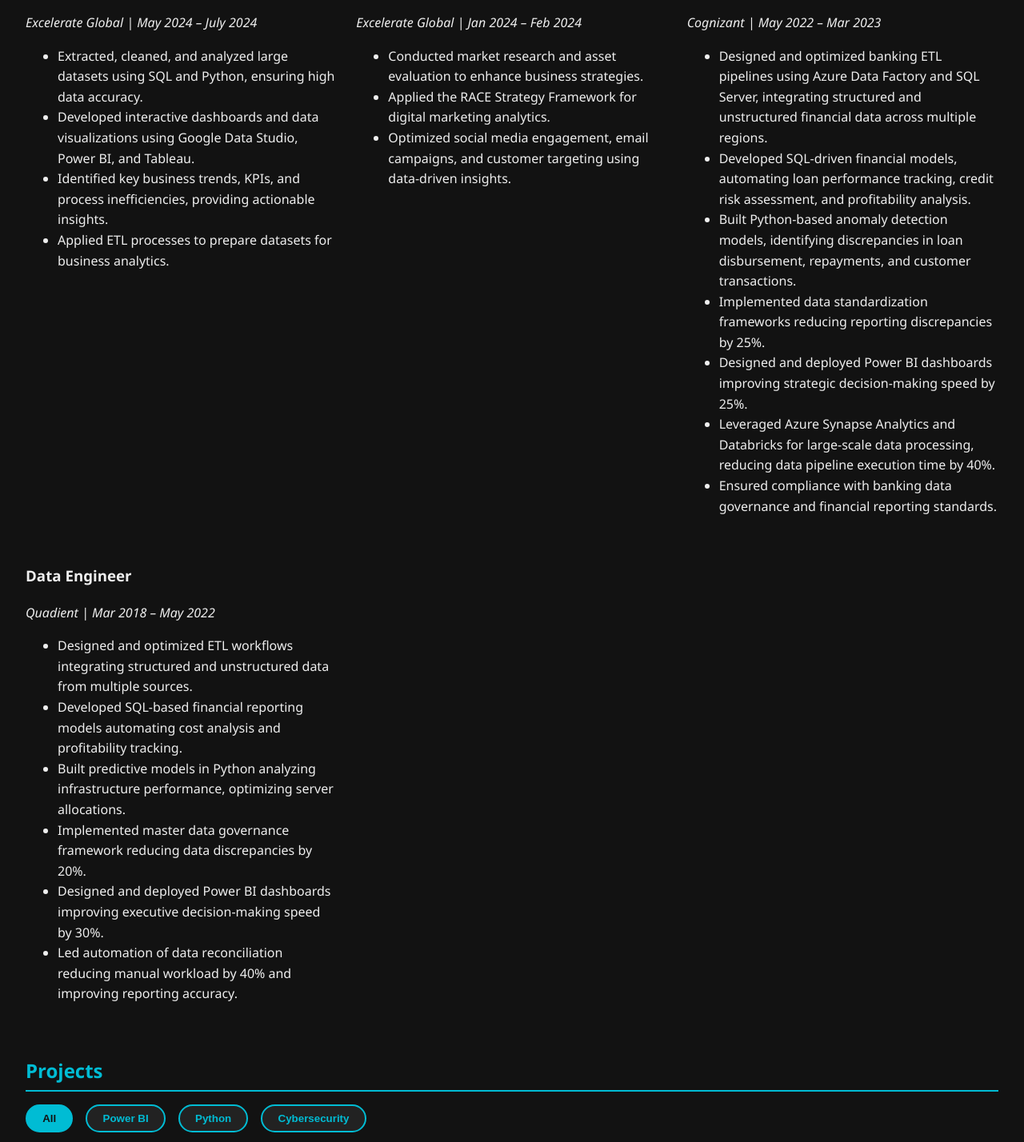
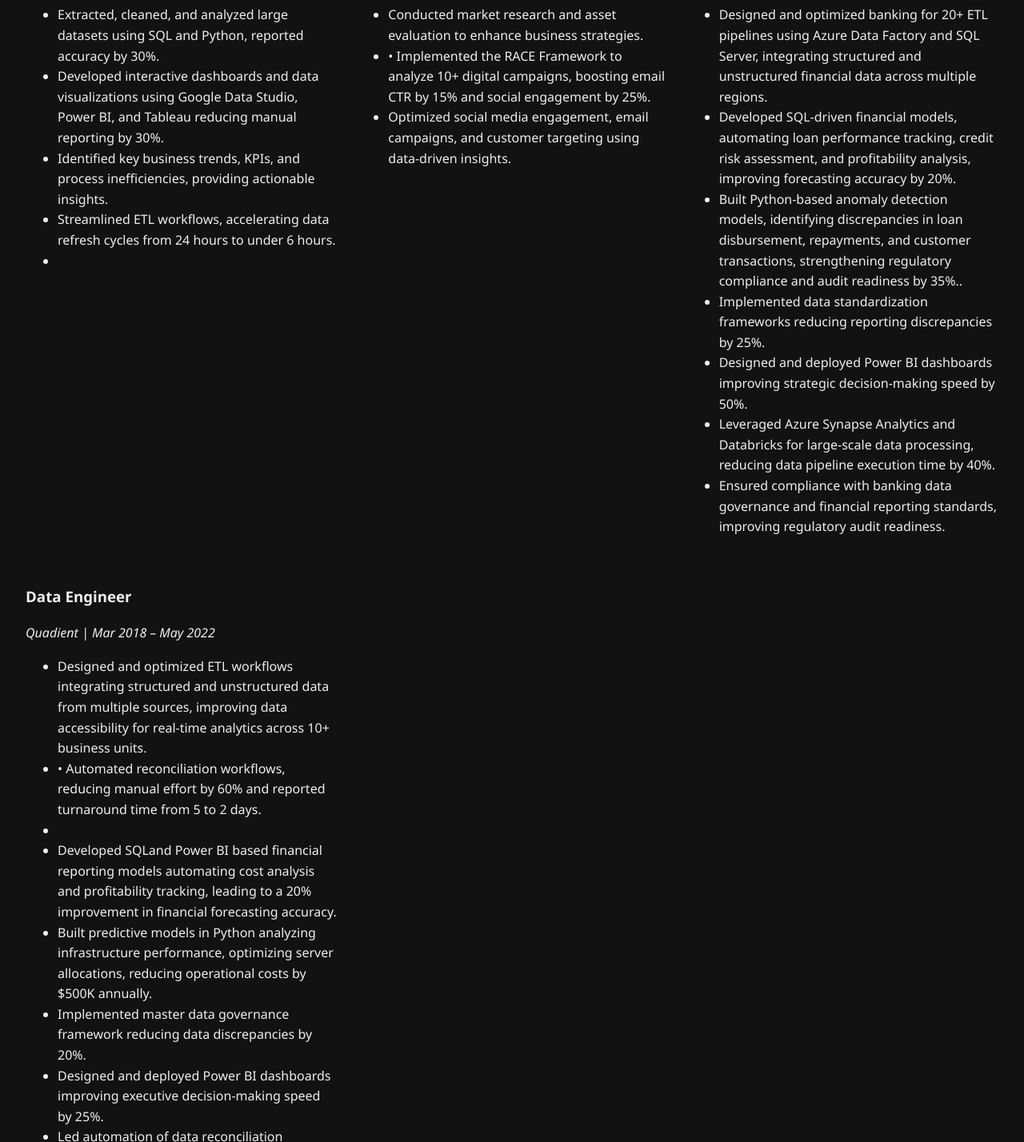
Before and after one commit to katlakavyasri/Kavya-Sri-Katla, a website: page index.html in a window 1280 px wide. Shown: the part 736-2164 px from the top of the page at 80% size. Drawn offline with nearby package versions, Linux system fonts and the light colour scheme; a web font is replaced by a local one.

Commit message:
Update index.html

```diff
--- a/index.html
+++ b/index.html
@@ -281,8 +281,7 @@
     <section id="summary" aria-label="Professional summary">
       <h2>Professional Summary</h2>
       <p>
-       A goal-oriented Data Analyst who obtains his M.S. in Information Systems at Saint Louis University maintains 5+ years of combined experience in data engineering and analytics alongside digital strategy implementation in banking and technology alongside education sectors. Proficient in SQL, Python, Power BI, and cloud platforms (Azure, AWS), with a strong background in ETL processes, dashboard development, and predictive modeling. I possess the capability to convert sophisticated data into useful business intelligence that helps decisions for operations and strategic development. I dedicate myself to using data analytics to create innovation solutions which resolve real-world issues through evidence-driven consulting and analytics.
-      </p>
+       Results-driven Data Analyst with expertise in SQL, Python, Tableau and Power BI, holding a Master of Science in Information Systems. Proven ability to leverage data cleaning, pipeline development, and insightful dashboards to transform complex data into actionable business intelligence. Experienced in data validation, ETL processes, and performance optimization, consistently driving strategic decision-making and operational efficiency.
     </section>
 
     <!-- Education -->
@@ -310,10 +309,10 @@
       <h3>Data Analyst Associate Intern</h3>
       <p><em>Excelerate Global | May 2024 – July 2024</em></p>
       <ul>
-        <li>Extracted, cleaned, and analyzed large datasets using SQL and Python, ensuring high data accuracy.</li>
-            <li>Developed interactive dashboards and data visualizations using Google Data Studio, Power BI, and Tableau.</li>
+        <li>Extracted, cleaned, and analyzed large datasets using SQL and Python, reported accuracy by 30%.</li>
+            <li>Developed interactive dashboards and data visualizations using Google Data Studio, Power BI, and Tableau reducing manual reporting by 30%.</li>
             <li>Identified key business trends, KPIs, and process inefficiencies, providing actionable insights.</li>
-            <li>Applied ETL processes to prepare datasets for business analytics.</li>
+            <li>Streamlined ETL workflows, accelerating data refresh cycles from 24 hours to under 6 hours.<li>
       </ul>
     </div>
 
@@ -322,7 +321,7 @@
       <p><em>Excelerate Global | Jan 2024 – Feb 2024</em></p>
       <ul>
         <li>Conducted market research and asset evaluation to enhance business strategies.</li>
-            <li>Applied the RACE Strategy Framework for digital marketing analytics.</li>
+            <li>•	Implemented the RACE Framework to analyze 10+ digital campaigns, boosting email CTR by 15% and social engagement by 25%.</li>
             <li>Optimized social media engagement, email campaigns, and customer targeting using data-driven insights.</li>
       </ul>
     </div>
@@ -331,13 +330,13 @@
       <h3>Data Engineer</h3>
       <p><em>Cognizant | May 2022 – Mar 2023</em></p>
       <ul>
-        <li>Designed and optimized banking ETL pipelines using Azure Data Factory and SQL Server, integrating structured and unstructured financial data across multiple regions.</li>
-            <li>Developed SQL-driven financial models, automating loan performance tracking, credit risk assessment, and profitability analysis.</li>
-            <li>Built Python-based anomaly detection models, identifying discrepancies in loan disbursement, repayments, and customer transactions.</li>
+        <li>Designed and optimized banking for 20+ ETL pipelines using Azure Data Factory and SQL Server, integrating structured and unstructured financial data across multiple regions.</li>
+            <li>Developed SQL-driven financial models, automating loan performance tracking, credit risk assessment, and profitability analysis, improving forecasting accuracy by 20%.</li>
+            <li>Built Python-based anomaly detection models, identifying discrepancies in loan disbursement, repayments, and customer transactions, strengthening regulatory compliance and audit readiness by 35%..</li>
             <li>Implemented data standardization frameworks reducing reporting discrepancies by 25%.</li>
-            <li>Designed and deployed Power BI dashboards improving strategic decision-making speed by 25%.</li>
+            <li>Designed and deployed Power BI dashboards improving strategic decision-making speed by 50%.</li>
             <li>Leveraged Azure Synapse Analytics and Databricks for large-scale data processing, reducing data pipeline execution time by 40%.</li>
-            <li>Ensured compliance with banking data governance and financial reporting standards.</li>
+            <li>Ensured compliance with banking data governance and financial reporting standards, improving regulatory audit readiness.</li>
       </ul>
     </div>
 
@@ -345,11 +344,12 @@
       <h3>Data Engineer</h3>
       <p><em>Quadient | Mar 2018 – May 2022</em></p>
       <ul>
-        <li>Designed and optimized ETL workflows integrating structured and unstructured data from multiple sources.</li>
-            <li>Developed SQL-based financial reporting models automating cost analysis and profitability tracking.</li>
-            <li>Built predictive models in Python analyzing infrastructure performance, optimizing server allocations.</li>
+        <li>Designed and optimized ETL workflows integrating structured and unstructured data from multiple sources, improving data accessibility for real-time analytics across 10+ business units.</li>
+            <li>•	Automated reconciliation workflows, reducing manual effort by 60% and reported turnaround time from 5 to 2 days.<li>
+            <li>Developed SQLand Power BI based financial reporting models automating cost analysis and profitability tracking, leading to a 20% improvement in financial forecasting accuracy.</li>
+            <li>Built predictive models in Python analyzing infrastructure performance, optimizing server allocations, reducing operational costs by $500K annually.</li>
             <li>Implemented master data governance framework reducing data discrepancies by 20%.</li>
-            <li>Designed and deployed Power BI dashboards improving executive decision-making speed by 30%.</li>
+            <li>Designed and deployed Power BI dashboards improving executive decision-making speed by 25%.</li>
             <li>Led automation of data reconciliation reducing manual workload by 40% and improving reporting accuracy.</li>
       </ul>
     </div>
@@ -470,11 +470,13 @@
         <h1>📜 Certifications</h1>
       </div>
       <ul>
-        <li>Power BI Essential Training – LinkedIn</li>
+        <li>Power BI Essential Training, Power BI: Integrating AI and Machine Learning – LinkedIn</li>
+        <li>SQL(Advanced) – DataCamp</li>
         <li>Microsoft Azure Fundamentals – Microsoft Learn</li>
-        <li>AWS Cloud Badges – Cloud Computing, Storage, Security</li>
+        <li>Cloud Computing, Storage, Security – AWS Cloud Badges</li>
         <li>Selenium WebDriver with Java – Udemy</li>
         <li>SQL Certification – Frontlines EduTech</li>
+        <li>React JS Certification – Frontlines EduTech</li>
         <li>AI Fundamentals – DataCamp</li>
       </ul>
     </section>
```
